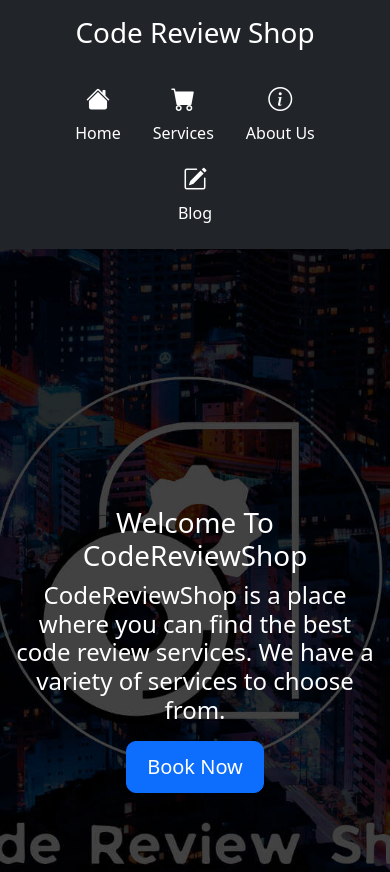
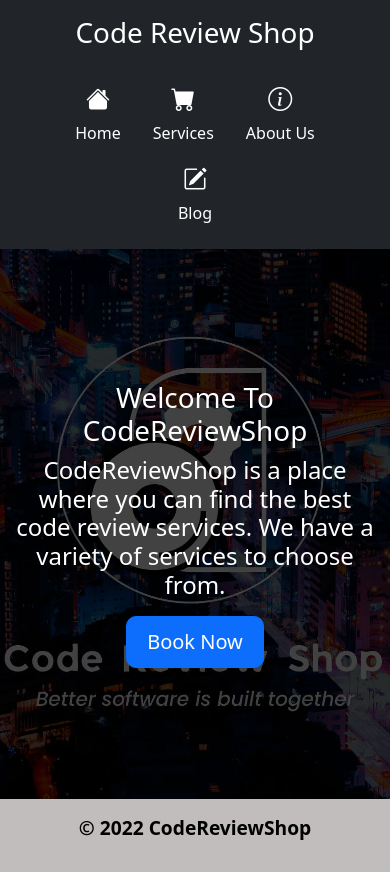
Before and after one commit to project-graveyard/codereviewshop, a React (Create React App) app: page / in a window 390 px wide. Shown: the top 872 px of the page. Built offline with nearby package versions, Linux system fonts and the light colour scheme.

Commit message:
change min height for phones

```diff
--- a/src/Pages/Home/Home.css
+++ b/src/Pages/Home/Home.css
@@ -40,4 +40,8 @@
   body {
     width: auto;
   }
+
+  .home__content {
+    min-height: 550px;
+  }
 }
```
